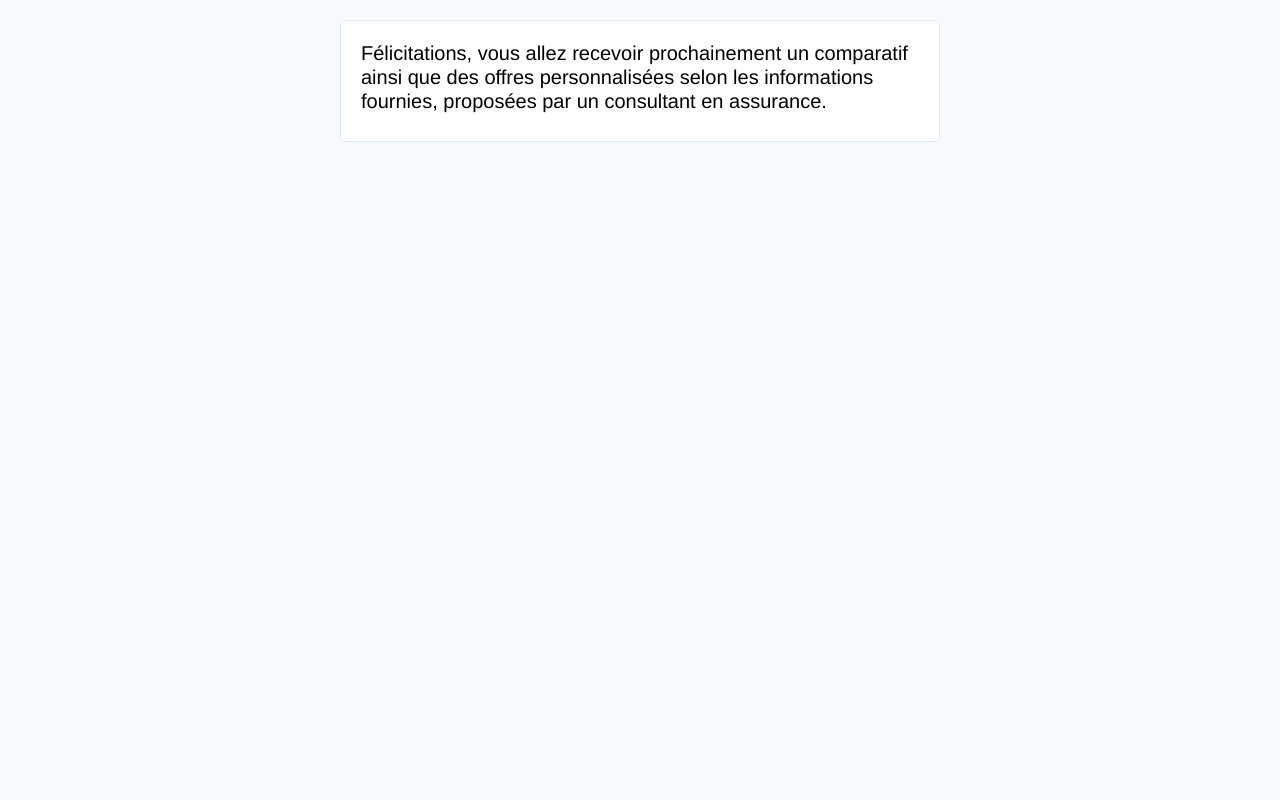
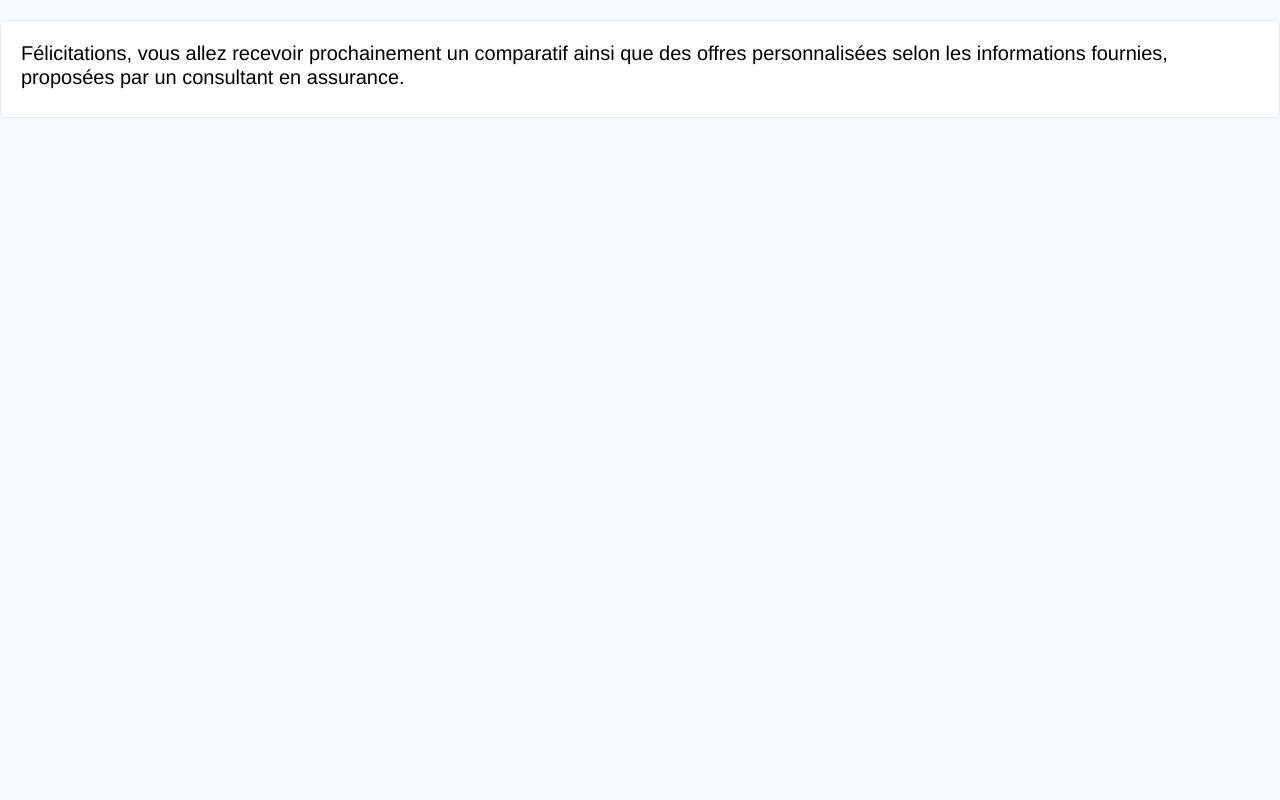
Before and after one commit to Simple2B/samee-backend, a Flask app: template app/templates/contact_email.html in a window 1280 px wide. Run offline with Flask 2, Linux system fonts and the light colour scheme; the template is opened without the code that fills it, so the values that code supplies are empty; some libraries are stand-ins or nearby versions.

Commit message:
[R]: email html

```diff
--- a/app/templates/contact_email.html
+++ b/app/templates/contact_email.html
@@ -139,49 +139,7 @@
             align="left"
             bgcolor="#f7fafc"
           >
-            <table
-              class="container"
-              role="presentation"
-              border="0"
-              cellpadding="0"
-              cellspacing="0"
-              style="width: 100%"
-            >
-              <tbody>
-                <tr>
-                  <td
-                    align="center"
-                    style="
-                      line-height: 24px;
-                      font-size: 16px;
-                      margin: 0;
-                      padding: 0 16px;
-                    "
-                  >
-                    <!--[if (gte mso 9)|(IE)]>
-                      <table align="center" role="presentation">
-                        <tbody>
-                          <tr>
-                            <td width="600">
-                    <![endif]-->
-                    <table
-                      align="center"
-                      role="presentation"
-                      border="0"
-                      cellpadding="0"
-                      cellspacing="0"
-                      style="width: 100%; max-width: 600px; margin: 0 auto"
-                    >
-                      <tbody>
-                        <tr>
-                          <td
-                            style="
-                              line-height: 24px;
-                              font-size: 16px;
-                              margin: 0;
-                            "
-                            align="left"
-                          >
+            <div>
               <table
                 class="s-5 w-full"
                 role="presentation"
@@ -270,13 +228,11 @@
                                 "
                                 align="left"
                               >
-                                              F&#233;licitations, vous allez
-                                              recevoir prochainement un
-                                              comparatif ainsi que des offres
-                                              personnalis&#233;es selon les
-                                              informations fournies,
-                                              propos&#233;es par un consultant
-                                              en assurance.
+                                F&#233;licitations, vous allez recevoir
+                                prochainement un comparatif ainsi que des offres
+                                personnalis&#233;es selon les informations
+                                fournies, propos&#233;es par un consultant en
+                                assurance.
                               </h5>
                               <table
                                 class="s-2 w-full"
@@ -314,48 +270,7 @@
                   </tr>
                 </tbody>
               </table>
-                            <table
-                              class="s-5 w-full"
-                              role="presentation"
-                              border="0"
-                              cellpadding="0"
-                              cellspacing="0"
-                              style="width: 100%"
-                              width="100%"
-                            >
-                              <tbody>
-                                <tr>
-                                  <td
-                                    style="
-                                      line-height: 20px;
-                                      font-size: 20px;
-                                      width: 100%;
-                                      height: 20px;
-                                      margin: 0;
-                                    "
-                                    align="left"
-                                    width="100%"
-                                    height="20"
-                                  >
-                                    &#160;
-                                  </td>
-                                </tr>
-                              </tbody>
-                            </table>
-                          </td>
-                        </tr>
-                      </tbody>
-                    </table>
-                    <!--[if (gte mso 9)|(IE)]>
-                    </td>
-                  </tr>
-                </tbody>
-              </table>
-                    <![endif]-->
-                  </td>
-                </tr>
-              </tbody>
-            </table>
+            </div>
           </td>
         </tr>
       </tbody>
```
Lines whose indentation alone changed are shown as unchanged.
